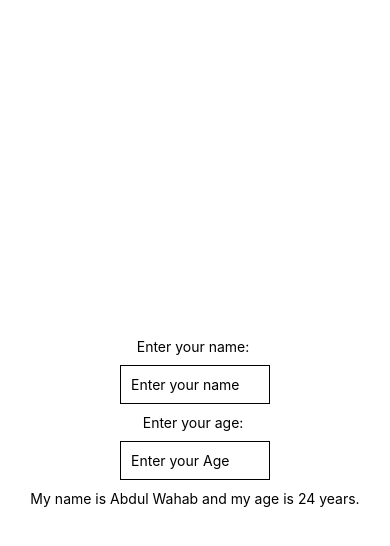
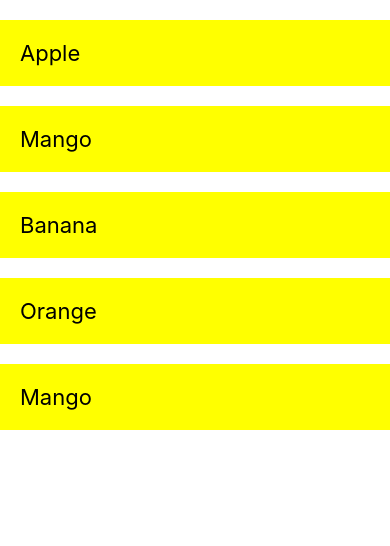
Before and after one commit to redhawk5200/Calculator-App, a React Native app: screen / in a window 390 px wide. Shown: the top 546 px of the page. Built offline with nearby package versions, Linux system fonts and the light colour scheme.

Commit message:
Making a list

```diff
--- a/App.js
+++ b/App.js
@@ -5,27 +5,22 @@ import React, {useState} from 'react';
 import {StyleSheet, Text, View, TextInput, Button} from 'react-native';
 
 export default function App() {
-  const [name, setName] = useState('Abdul Wahab');
-  const [age, setAge] = useState(24);
+  const [fruit, setFruit] = useState([
+    {name: 'Apple', key: 1},
+    {name: 'Mango', key: 2},
+    {name: 'Banana', key: 3},
+    {name: 'Orange', key: 4},
+    {name: 'Mango', key: 5},
+  ]);
   return (
     <View style={styles.container}>
-      <Text>Enter your name: </Text>
-      <TextInput
-        style={styles.input}
-        onChangeText={text => setName(text)}
-        placeholder="Enter your name"
-        keyboardType="default"
-      />
-      <Text>Enter your age: </Text>
-      <TextInput
-        style={styles.input}
-        onChangeText={text => setAge(text)}
-        placeholder="Enter your Age"
-        keyboardType="numeric"
-      />
-      <Text>
-        My name is {name} and my age is {age} years.
-      </Text>
+      {fruit.map(item => {
+        return (
+          <View key={item.key}>
+            <Text style={styles.item}>{item.name}</Text>
+          </View>
+        );
+      })}
     </View>
   );
 }
@@ -34,19 +29,16 @@ const styles = StyleSheet.create({
   container: {
     backgroundColor: 'white',
     flex: 1,
-    alignItems: 'center',
-    justifyContent: 'center',
   },
   button: {
     padding: 10,
     margin: 20,
   },
-  input: {
-    borderColor: 'black',
-    borderWidth: 1,
-    padding: 10,
-    margin: 10,
-    width: 150,
+  item: {
+    fontSize: 22,
+    backgroundColor: 'yellow',
+    marginTop: 20,
+    padding: 20,
   },
 });
 
```
